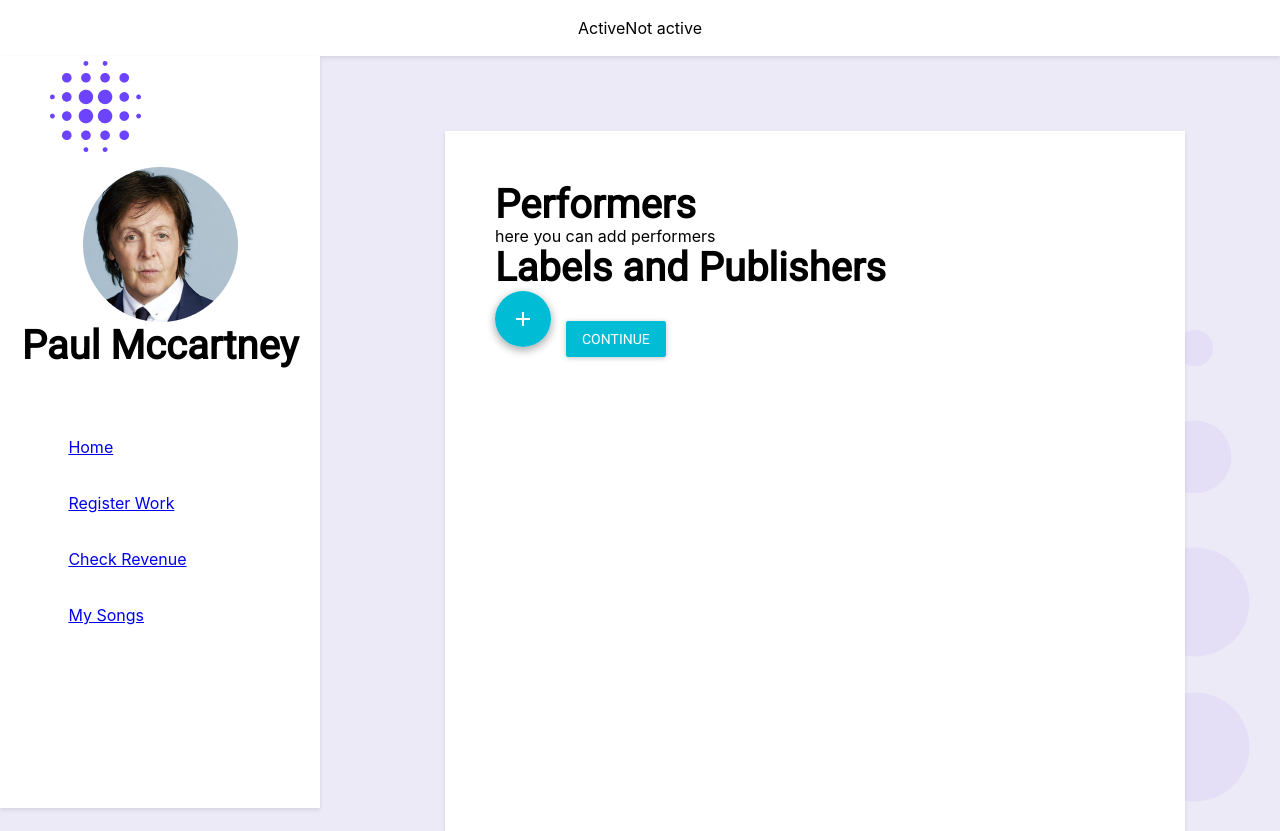
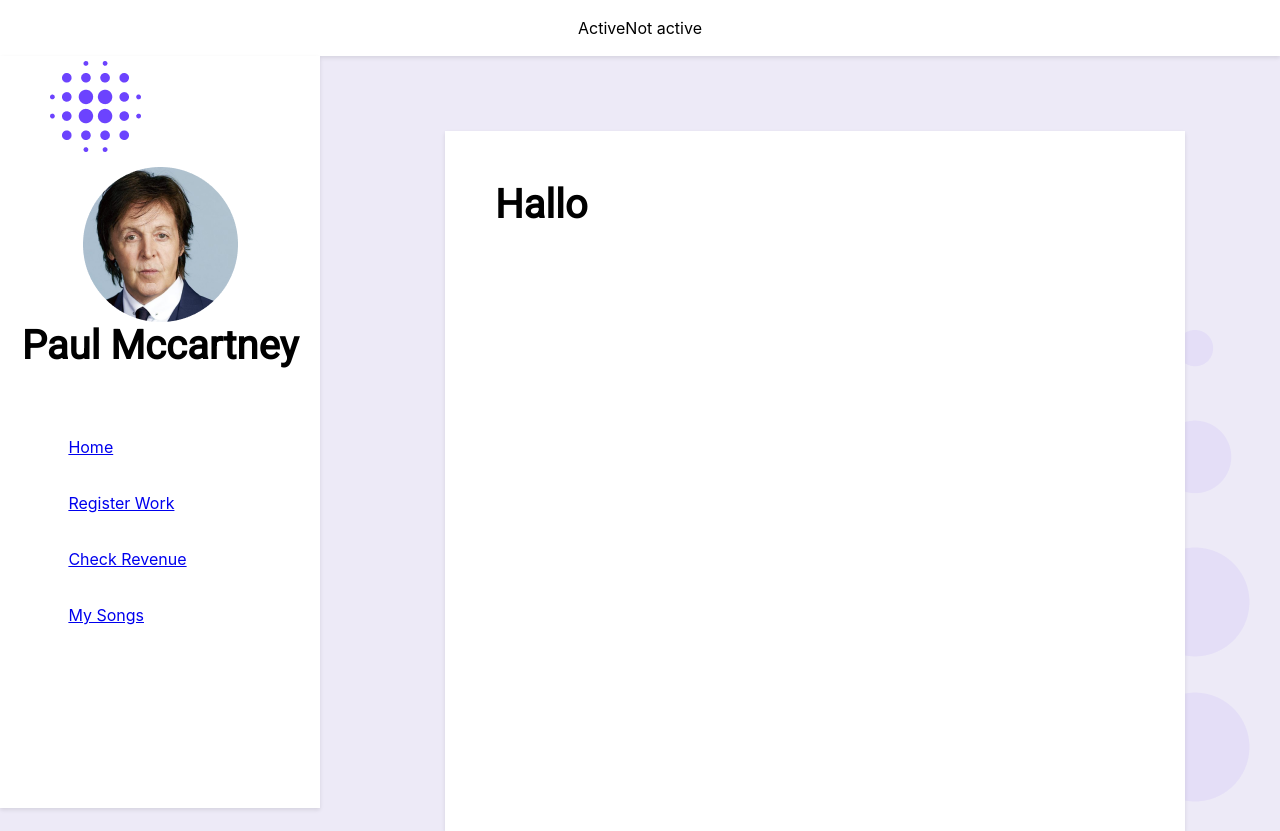
Before and after one commit to Techdemo/ReactApp, a React (Create React App) app: page /register-work in a window 1280 px wide. Both pictures are taken after a click on the button "CONTINUE". Built offline with nearby package versions, Linux system fonts and the light colour scheme.

Commit message:
start van plan b om niet in tijdnood te komen

```diff
--- a/src/components/register-work/Register.js
+++ b/src/components/register-work/Register.js
@@ -7,7 +7,8 @@ export class Register extends Component {
     step: 1,
     Type: "",
     Title: "",
-    Description: ""
+    Description: "",
+    Name: ""
     // Met index kun je ook met elkaar linken.
   };
 
@@ -34,8 +35,8 @@ export class Register extends Component {
 
   render() {
     const { step } = this.state;
-    const { Type, Title, Description } = this.state;
-    const values = { Type, Title, Description };
+    const { Type, Title, Description, Name } = this.state;
+    const values = { Type, Title, Description, Name };
 
     switch (step) {
       case 1:
--- a/src/components/register-work/SongRoute/Performer.js
+++ b/src/components/register-work/SongRoute/Performer.js
@@ -18,18 +18,18 @@ class PerformerListItem extends React.Component {
       [instrument]: event.target.value
     })
   };
-  handleChange = input => e => {
-    this.setState({ [input]: e.target.value });
-  };
 
   render (){
+    const { Type, Title, Description, Name } = this.state;
+    const { values, handleChange } = this.props;
+    return (
 
-    return (
       <Paper className="performerCard">
         <TextField
-        hintText="Insert name of performer"
-        floatingLabelText="insert name of perfomer"
-        onChange={this.handleChange("name")}
+          hintText="Insert name of performer"
+          floatingLabelText="insert name of perfomer"
+          onChange={handleChange("Name")}
+          defaultValue={values.Name}
         />
         <select>
           <option value="">Insert your role</option>
--- a/src/components/register-work/SongRoute/details.js
+++ b/src/components/register-work/SongRoute/details.js
@@ -1,120 +1,20 @@
 import React, { Component } from "react";
 import MuiThemeProvider from "material-ui/styles/MuiThemeProvider";
-import Fab from "material-ui/FloatingActionButton";
-import AddIcon from "material-ui/svg-icons/content/add";
-import Dialog from "material-ui/Dialog";
-import DialogTitle from "@material-ui/core/DialogTitle";
-import DialogActions from "@material-ui/core/DialogActions";
-import DialogContent from "@material-ui/core/DialogContent";
-import DialogContentText from "@material-ui/core/DialogContentText";
-import Button from "@material-ui/core/Button";
-import PerformerListItem from './Performer'
-import LabelListItem from './Label';
+import TextField from "material-ui/TextField";
 import RaisedButton from "material-ui/RaisedButton";
 
-
-
 export class Details extends Component {
-  state = {
-    open: false,
-    PerformerArray: [],
-    LabelArray: []
-  };
   continue = e => {
     e.preventDefault();
     this.props.nextStep();
   };
 
-  handleChange = input => e => {
-    this.setState({ [input]: e.target.value });
-  };
-
-  // Handle dialog open
-  handleClickOpen = () => {
-    this.setState({ open: true });
-  };
-  handleClose = () => {
-    this.setState({ open: false });
-  };
-
-  handleCreatePerformer = () => {
-    const performer = this.state.PerformerArray;
-    performer.push(<PerformerListItem handleChange={this.handleChange} />);
-    this.setState({ PerformerArray: performer, open: false });
-  };
-
-  handleCreateLabel = () => {
-    const label = this.state.LabelArray;
-    label.push(<LabelListItem />);
-    this.setState({ LabelArray: label, open: false });
-  };
-
   render() {
-    const {
-      values,
-      handleChange,
-      handleClickOpen,
-      handleClickClose,
-      handlePerformerAdd
-    } = this.props;
+    const { values, handleChange } = this.props;
     return (
-      <MuiThemeProvider>
-        <React.Fragment>
-          <h2>Performers</h2>
-          <p>here you can add performers</p>
-          {this.state.PerformerArray.map((performer, index) => {
-            return <PerformerListItem key={index}>{performer}</PerformerListItem>;
-          })}
-          <h2>Labels and Publishers</h2>
-          {this.state.LabelArray.map((label, index) => {
-            return <LabelListItem key={index}>{label}</LabelListItem>;
-          })}
-          <Fab className="Fab" onClick={this.handleClickOpen}>
-            <AddIcon />
-          </Fab>
-          <Dialog open={this.state.open} onClose={this.handleClose}>
-            <DialogTitle>{"What would you like to add?"} </DialogTitle>
-            <DialogContent>
-              <DialogContentText id="alert-dialog-description">
-                You can choose between adding a performer, a record label or a
-                publisher.
-              </DialogContentText>
-            </DialogContent>
-            <DialogActions>
-              <Button
-                onClick={this.handleCreatePerformer.bind(this)}
-                color="primary"
-              >
-                Performer
-              </Button>
-              <Button onClick={this.handleCreateLabel} color="primary">
-                Record label
-              </Button>
-              <Button onClick={this.handleClose} color="primary">
-                publisher
-              </Button>
-              <Button onClick={this.handleClose} color="primary">
-                Cancel
-              </Button>
-            </DialogActions>
-          </Dialog>
-          <RaisedButton
-            label="continue"
-            primary={true}
-            style={styles.button}
-            onClick={this.continue}
-          />
-        </React.Fragment>
-      </MuiThemeProvider>
+      <h2>Hallo</h2>
     );
   }
 }
 
-
-const styles = {
-  button: {
-    margin: 15
-  }
-};
-
 export default Details;
```
